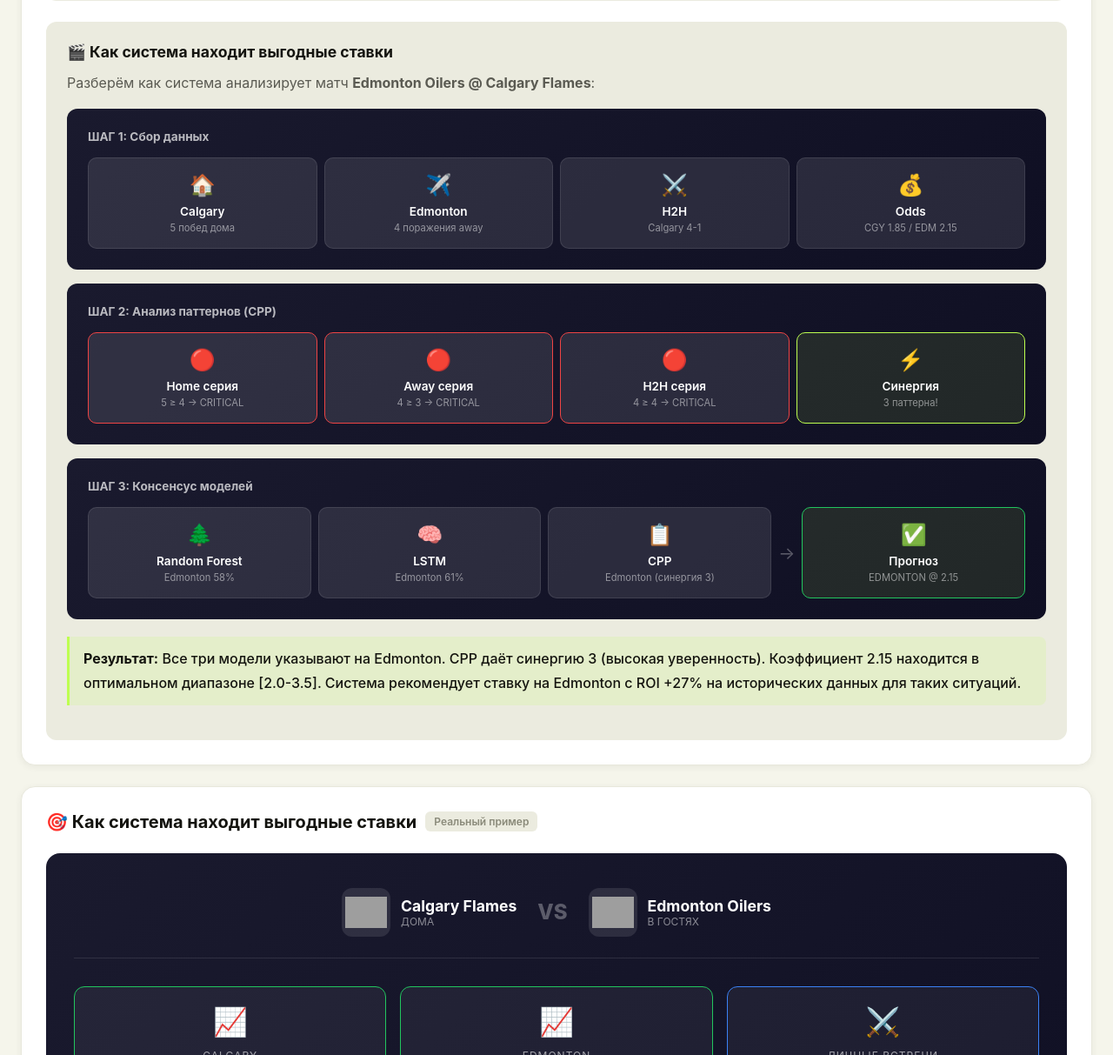
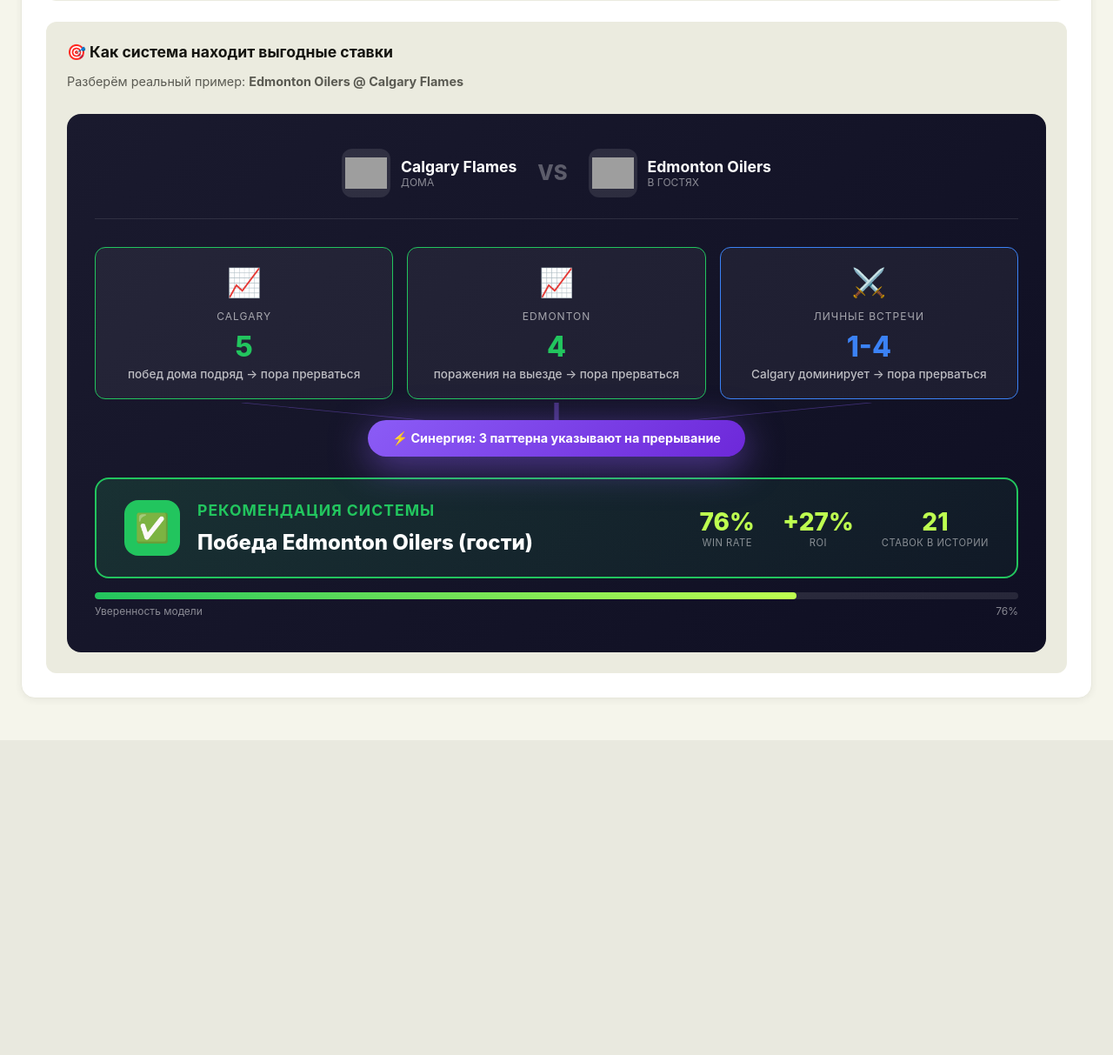
Before and after one commit to Yarik174/pattern_interruption, a Flask app: page /dashboard in a window 1280 px wide. Shown: the part 5287-6500 px from the top of the page at 87% size. After the commit the page ends 6089 px from the top, so only its background shows below. Run offline with Flask 3, Linux system fonts and the light colour scheme; grey boxes are pictures that could not be loaded.

Commit message:
Update dashboard to feature a real-world example of profitable betting strategies
Remove the "🎬 How the system finds profitable bets" section and update the heading for the "🎯 Profitable CPP Patterns" section to "🎯 Real-world example" in templates/dashboard.html.

Replit-Commit-Author: Agent
Replit-Commit-Session-Id: bae8bf6a-ba3e-46e7-a149-5aeaceabca9f
Replit-Commit-Checkpoint-Type: full_checkpoint
Replit-Commit-Event-Id: d74b2d41-b709-4a65-8485-664d955ecae6
Replit-Commit-Screenshot-Url: https://storage.googleapis.com/screenshot-production-us-central1/5bb05217-be29-449c-8dc8-1ff7dff50c77/bae8bf6a-ba3e-46e7-a149-5aeaceabca9f/mlDZnZg
Replit-Helium-Checkpoint-Created: true

```diff
--- a/templates/dashboard.html
+++ b/templates/dashboard.html
@@ -1701,108 +1701,11 @@
                 </div>
             </div>
 
-            <!-- Section 8: Пример -->
+            <!-- Section 8: Реальный пример -->
             <div class="edu-section">
                 <div class="edu-block">
-                    <h4>🎬 Как система находит выгодные ставки</h4>
-                    <p>Разберём как система анализирует матч <strong>Edmonton Oilers @ Calgary Flames</strong>:</p>
-
-                    <div class="edu-diagram" style="margin-bottom: 16px;">
-                        <h5 style="color: rgba(255,255,255,0.7); margin-bottom: 16px; font-size: 0.85rem;">ШАГ 1: Сбор данных</h5>
-                        <div class="edu-pipeline">
-                            <div class="edu-pipeline-step">
-                                <div class="icon">🏠</div>
-                                <div class="name">Calgary</div>
-                                <div class="desc">5 побед дома</div>
-                            </div>
-                            <div class="edu-pipeline-step">
-                                <div class="icon">✈️</div>
-                                <div class="name">Edmonton</div>
-                                <div class="desc">4 поражения away</div>
-                            </div>
-                            <div class="edu-pipeline-step">
-                                <div class="icon">⚔️</div>
-                                <div class="name">H2H</div>
-                                <div class="desc">Calgary 4-1</div>
-                            </div>
-                            <div class="edu-pipeline-step">
-                                <div class="icon">💰</div>
-                                <div class="name">Odds</div>
-                                <div class="desc">CGY 1.85 / EDM 2.15</div>
-                            </div>
-                        </div>
-                    </div>
-
-                    <div class="edu-diagram" style="margin-bottom: 16px;">
-                        <h5 style="color: rgba(255,255,255,0.7); margin-bottom: 16px; font-size: 0.85rem;">ШАГ 2: Анализ паттернов (CPP)</h5>
-                        <div class="edu-pipeline">
-                            <div class="edu-pipeline-step" style="border-color: #EF4444;">
-                                <div class="icon">🔴</div>
-                                <div class="name">Home серия</div>
-                                <div class="desc">5 ≥ 4 → CRITICAL</div>
-                            </div>
-                            <div class="edu-pipeline-step" style="border-color: #EF4444;">
-                                <div class="icon">🔴</div>
-                                <div class="name">Away серия</div>
-                                <div class="desc">4 ≥ 3 → CRITICAL</div>
-                            </div>
-                            <div class="edu-pipeline-step" style="border-color: #EF4444;">
-                                <div class="icon">🔴</div>
-                                <div class="name">H2H серия</div>
-                                <div class="desc">4 ≥ 4 → CRITICAL</div>
-                            </div>
-                            <div class="edu-pipeline-step active">
-                                <div class="icon">⚡</div>
-                                <div class="name">Синергия</div>
-                                <div class="desc">3 паттерна!</div>
-                            </div>
-                        </div>
-                    </div>
-
-                    <div class="edu-diagram">
-                        <h5 style="color: rgba(255,255,255,0.7); margin-bottom: 16px; font-size: 0.85rem;">ШАГ 3: Консенсус моделей</h5>
-                        <div class="edu-pipeline">
-                            <div class="edu-pipeline-step">
-                                <div class="icon">🌲</div>
-                                <div class="name">Random Forest</div>
-                                <div class="desc">Edmonton 58%</div>
-                            </div>
-                            <div class="edu-pipeline-step">
-                                <div class="icon">🧠</div>
-                                <div class="name">LSTM</div>
-                                <div class="desc">Edmonton 61%</div>
-                            </div>
-                            <div class="edu-pipeline-step">
-                                <div class="icon">📋</div>
-                                <div class="name">CPP</div>
-                                <div class="desc">Edmonton (синергия 3)</div>
-                            </div>
-                            <div class="edu-arrow">→</div>
-                            <div class="edu-pipeline-step active" style="border-color: #22C55E;">
-                                <div class="icon">✅</div>
-                                <div class="name">Прогноз</div>
-                                <div class="desc">EDMONTON @ 2.15</div>
-                            </div>
-                        </div>
-                    </div>
-
-                    <div class="edu-highlight" style="margin-top: 20px;">
-                        <p><strong>Результат:</strong> Все три модели указывают на Edmonton. CPP даёт синергию 3 (высокая уверенность).
-                        Коэффициент 2.15 находится в оптимальном диапазоне [2.0-3.5]. Система рекомендует ставку на Edmonton с ROI +27%
-                        на исторических данных для таких ситуаций.</p>
-                    </div>
-                </div>
-            </div>
-        </div>
-
-        <!-- Как система находит выгодные ставки - Storytelling -->
-        <div class="nn-section">
-            <div class="section-header">
-                <h3 class="section-title">
-                    🎯 Как система находит выгодные ставки
-                    <span class="section-badge">Реальный пример</span>
-                </h3>
-            </div>
+                    <h4>🎯 Как система находит выгодные ставки</h4>
+                    <p class="edu-subtitle" style="margin-bottom: 24px;">Разберём реальный пример: <strong>Edmonton Oilers @ Calgary Flames</strong></p>
 
             <div class="story-container">
                 <!-- Match Header -->
@@ -1898,6 +1801,8 @@
                     </div>
                 </div>
             </div>
+                </div>
+            </div>
         </div>
 
     </div>
```
